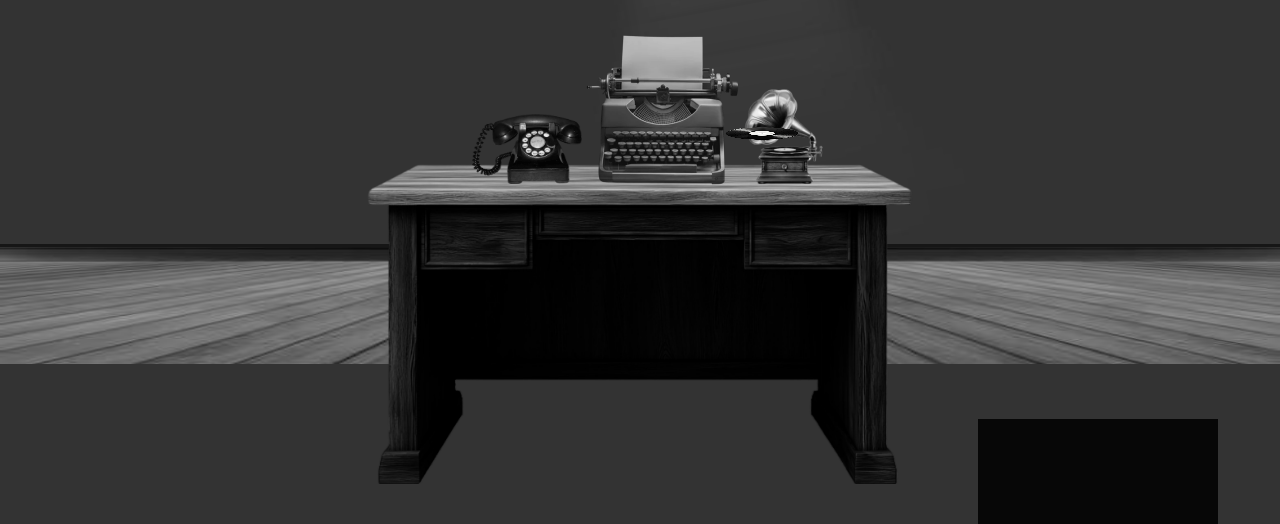
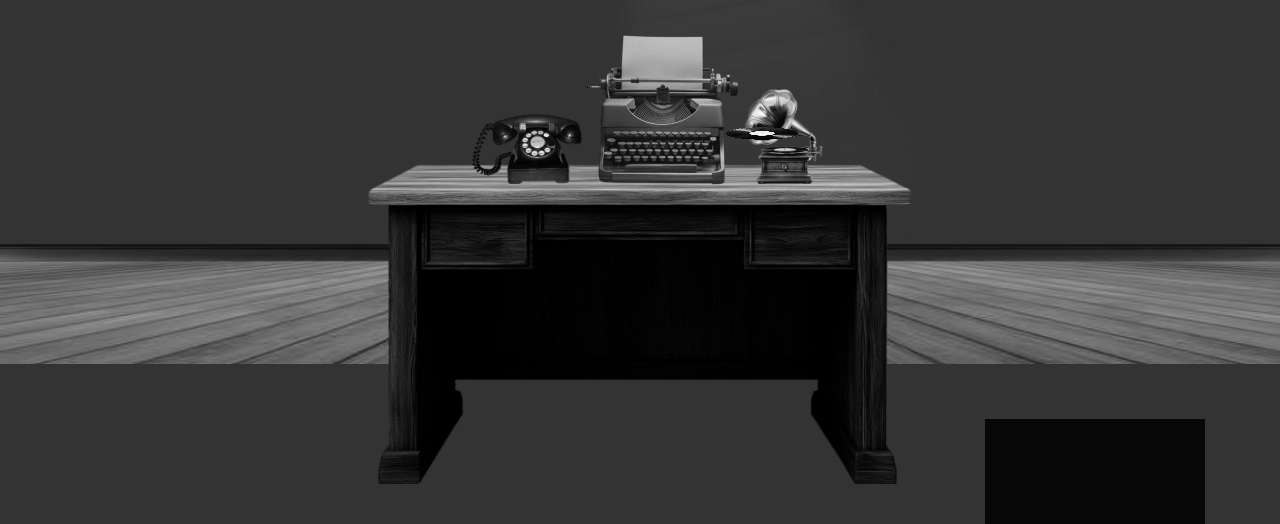
Before and after one commit to Mikah-Schueller/my-website, a plain HTML site: page index.html in a window 1280 px wide. Shown: the part 432-956 px from the top of the page. Drawn offline with Linux system fonts and the light colour scheme; a web font is replaced by a local one.

Commit message:
Update style.css

```diff
--- a/style.css
+++ b/style.css
@@ -152,8 +152,8 @@ html, body {
    cursor: pointer;
    background:rgba(0, 0, 0, 0.85);
    bottom: 0px;
-   right: 62px;
-   width: 240px;
+   right: 75px;
+   width: 220px;
    height: 105px;
    z-index: 1;
 }
```
